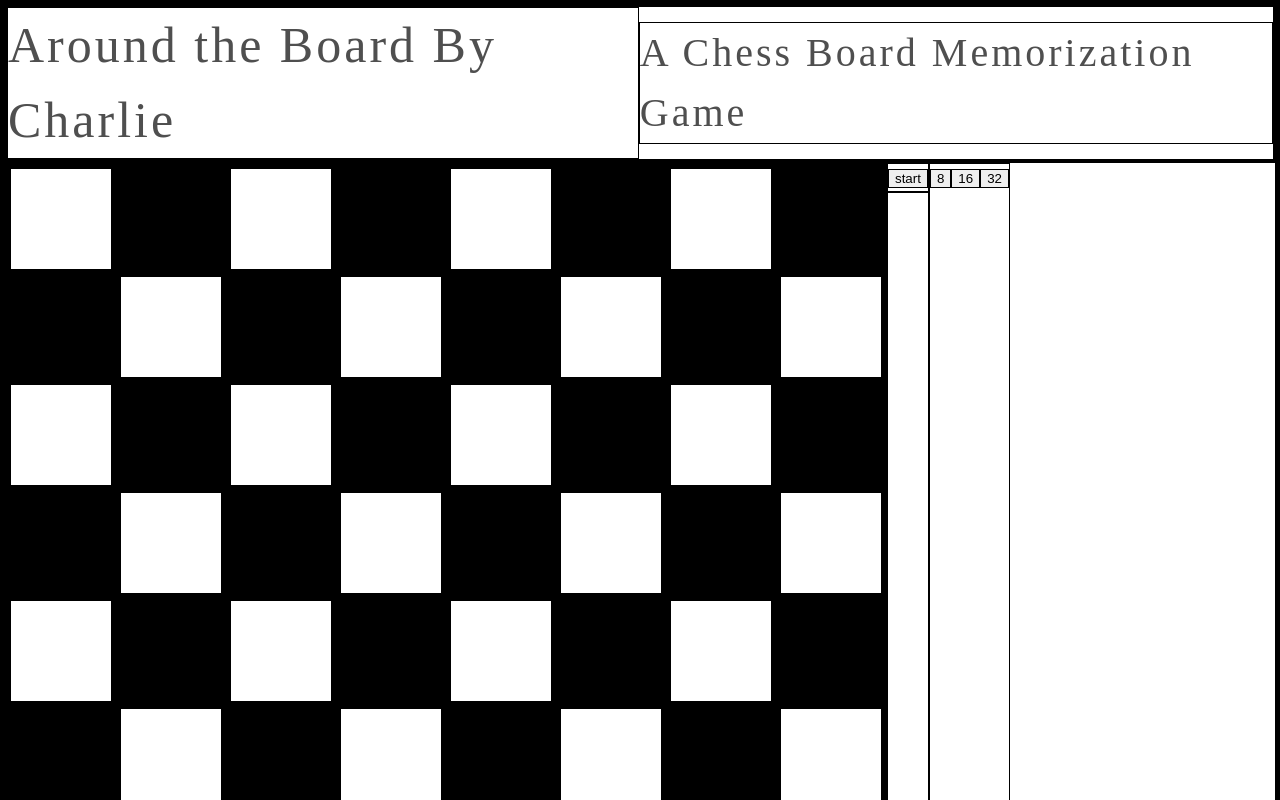
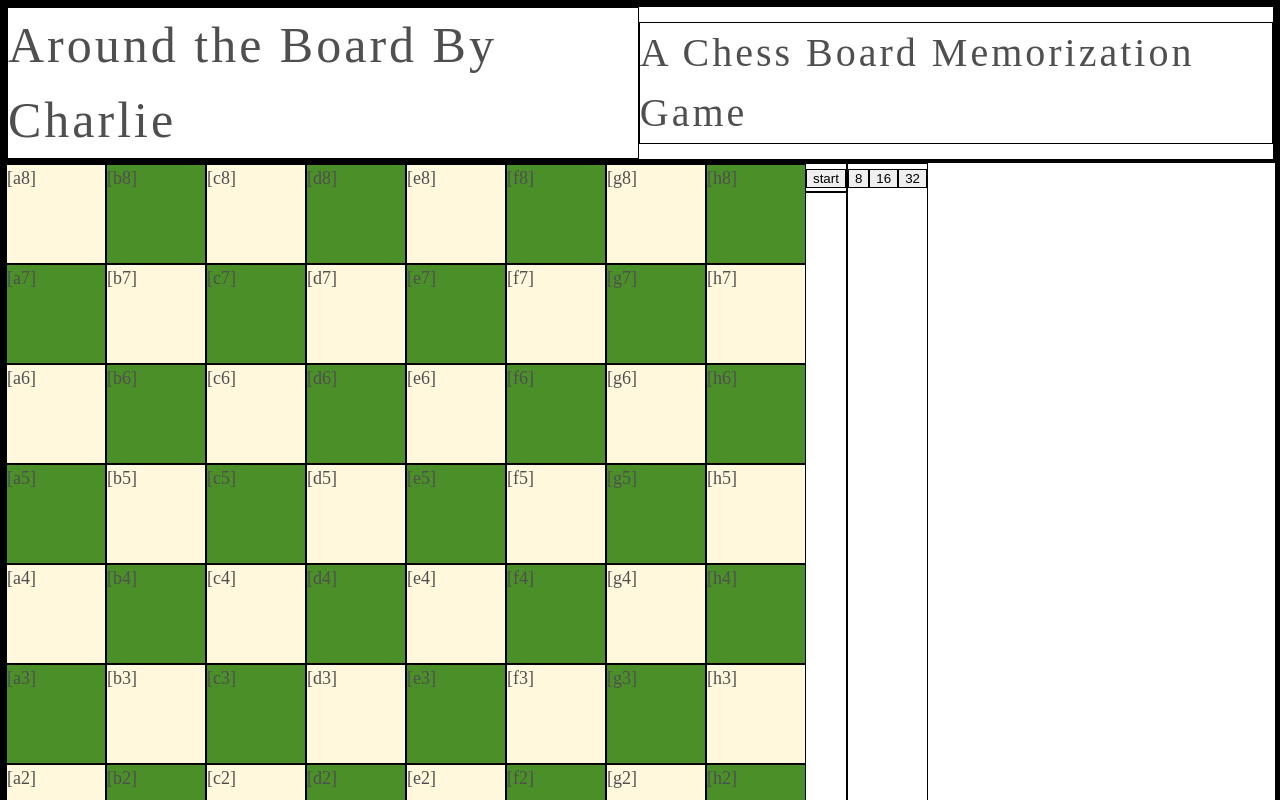
Before and after one commit to charlie-may86/my-react-app, a React (Create React App) app: page /chessGame in a window 1280 px wide. Shown: the top 800 px of the page. Built offline with nearby package versions, Linux system fonts and the light colour scheme.

Commit message:
better board added to chess game

```diff
--- a/src/components/chessGame/ChessGame.js
+++ b/src/components/chessGame/ChessGame.js
@@ -1,6 +1,7 @@
 import React, { useState, useRef } from "react";
 
 import Board from "./components/Board";
+import BoardPartDu from './components/BoardPartDu'
 import Header from "./components/ChessHeader";
 import GameButtons from "./components/GameButtons";
 import RandomSquareGenerator from "./logic/RandomSquareGenerator";
@@ -60,7 +61,7 @@ const ChessGame = () => {
         <div>
           <Header />
           <div className="gameArea">
-            <Board />
+            <BoardPartDu />
             <div>
               <button className="gameButton" onClick={chessGameClick}>
                 {count === 0 ? "start" : "stop"}
--- a/src/components/chessGame/components/BoardPartDu.js
+++ b/src/components/chessGame/components/BoardPartDu.js
@@ -12,14 +12,14 @@ const ChessBoard = () => {
 
       if (num % 2 === 0) {
         board.push(
-          <div className="tile black-tile">
+          <div className={`${horzAxis[i]}${vertAxis[j]} black-tile`} >
             [{horzAxis[i]}
             {vertAxis[j]}]
           </div>
         );
       } else {
         board.push(
-          <div className="tile white-tile">
+          <div className={`${horzAxis[i]}${vertAxis[j]} white-tile`}>
             [{horzAxis[i]}
             {vertAxis[j]}]
           </div>
```
